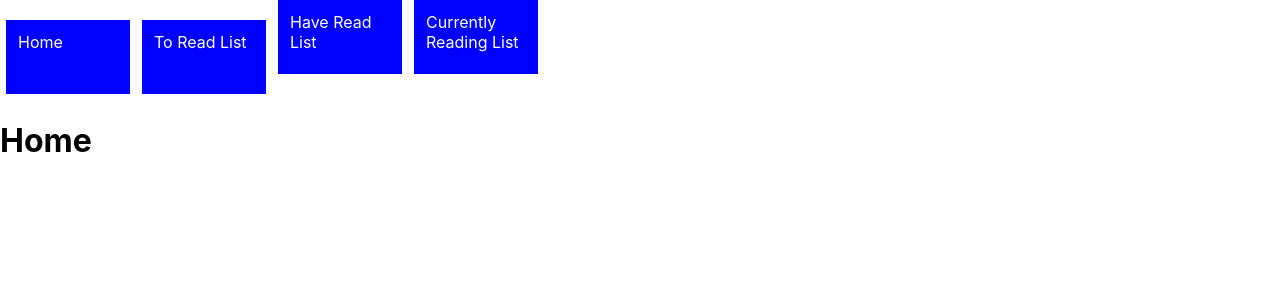
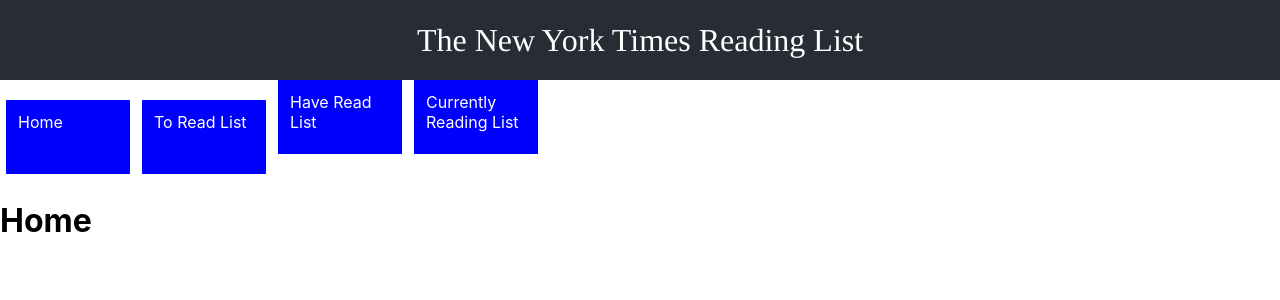
Before and after one commit to ajs-amandasmith/phase-2-project, a React (Create React App) app: page / in a window 1280 px wide. Shown: the top 300 px of the page. Built offline with nearby package versions, Linux system fonts and the light colour scheme.

Commit message:
Adds css to the header

```diff
--- a/src/components/App.js
+++ b/src/components/App.js
@@ -1,13 +1,21 @@
 import logo from '../logo.svg';
 import '../css/App.css';
 import NavBar from "./NavBar";
+
 import Search from "./Search";
 import Filter from "./Filter";
 import BookListContainer from "./BookListContainer";
 
 function App() {
+  const headerStyle = {
+
+  }
+
   return (
     <div>
+      <header className="App-header">
+        The New York Times Reading List
+      </header>
       <NavBar />
       <BookListContainer />
     </div>
--- a/src/css/App.css
+++ b/src/css/App.css
@@ -15,18 +15,20 @@
 
 .App-header {
   background-color: #282c34;
-  min-height: 100vh;
+  min-height: 10vh;
+  font-family: "Times New Romand", Times, serif;
   display: flex;
   flex-direction: column;
   align-items: center;
   justify-content: center;
-  font-size: calc(10px + 2vmin);
+  font-size: calc(16px + 2vmin);
   color: white;
 }
 
 .App-link {
   color: #61dafb;
 }
+
 
 @keyframes App-logo-spin {
   from {
```
